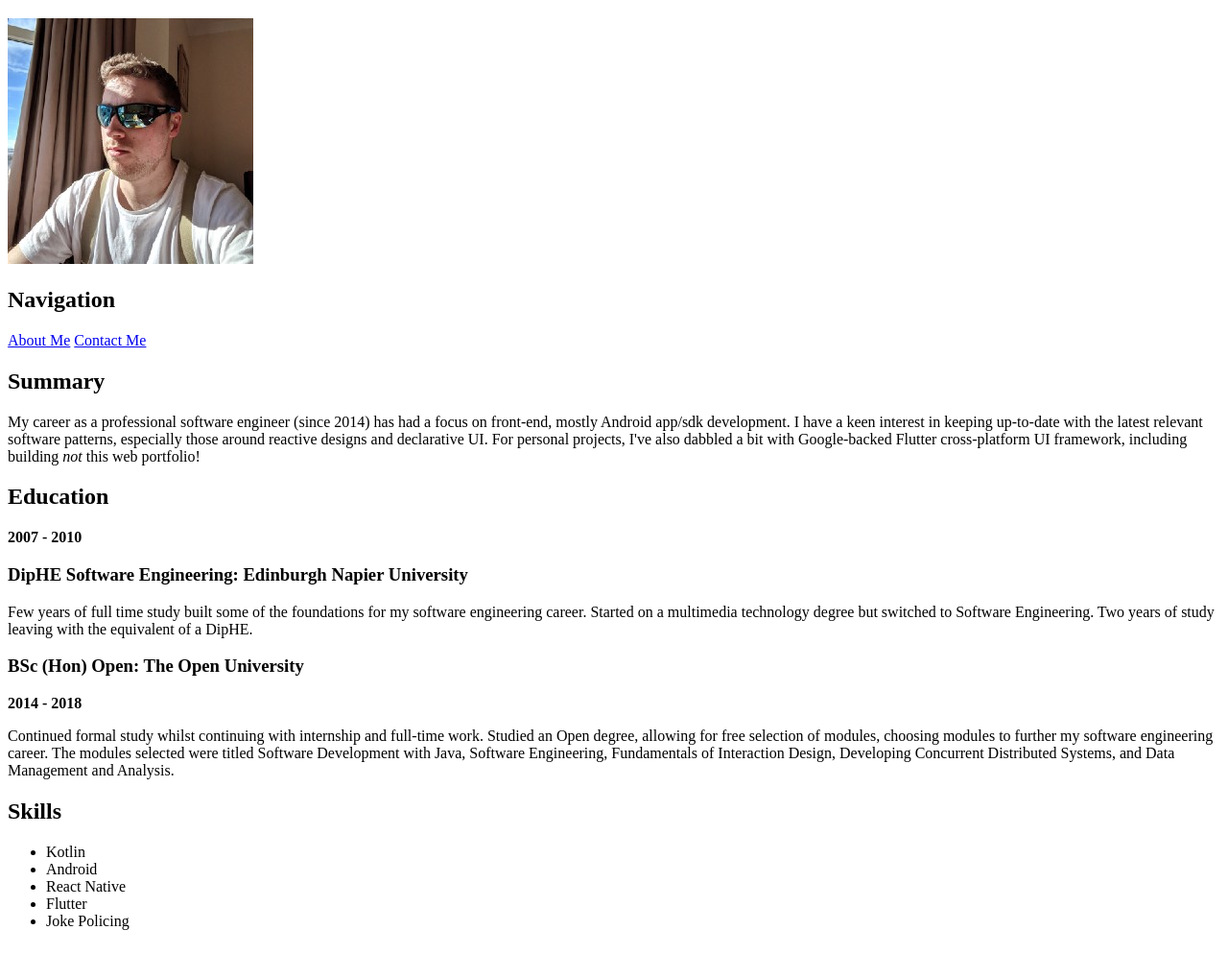
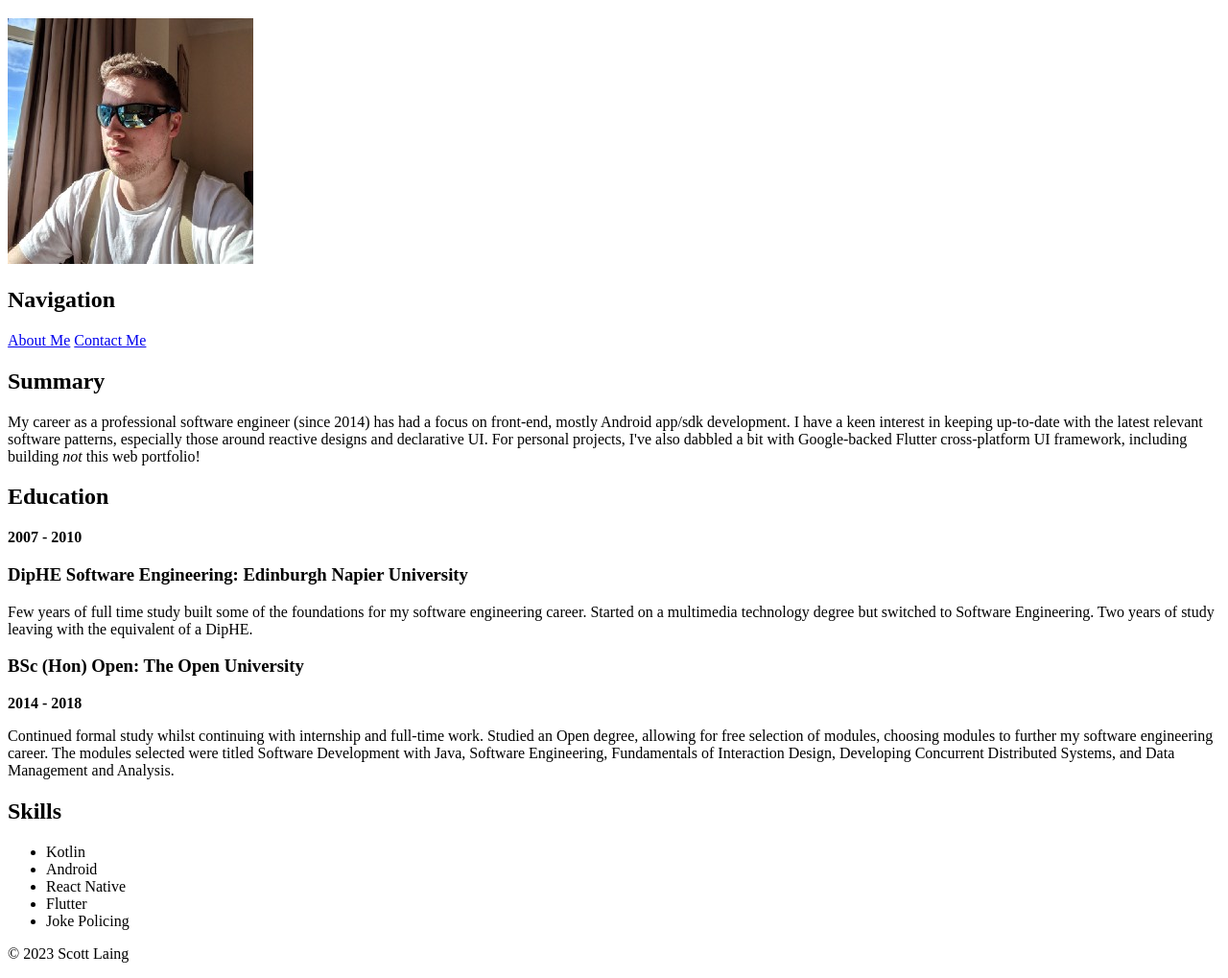
Before and after one commit to scott-laing-fd/practice-portfolio, a plain HTML site: page index.html in a window 1280 px wide. Shown: the part 61-1080 px from the top of the page at 96% size. Before the commit the page ends 1046 px from the top, so only its background shows below. Drawn offline with Linux system fonts and the light colour scheme.

Commit message:
add footer

```diff
--- a/index.html
+++ b/index.html
@@ -54,6 +54,6 @@
     </ul>
   </body>
   <footer>
-
+    <p>© 2023 Scott Laing</p>
   </footer>
 </html>
```
